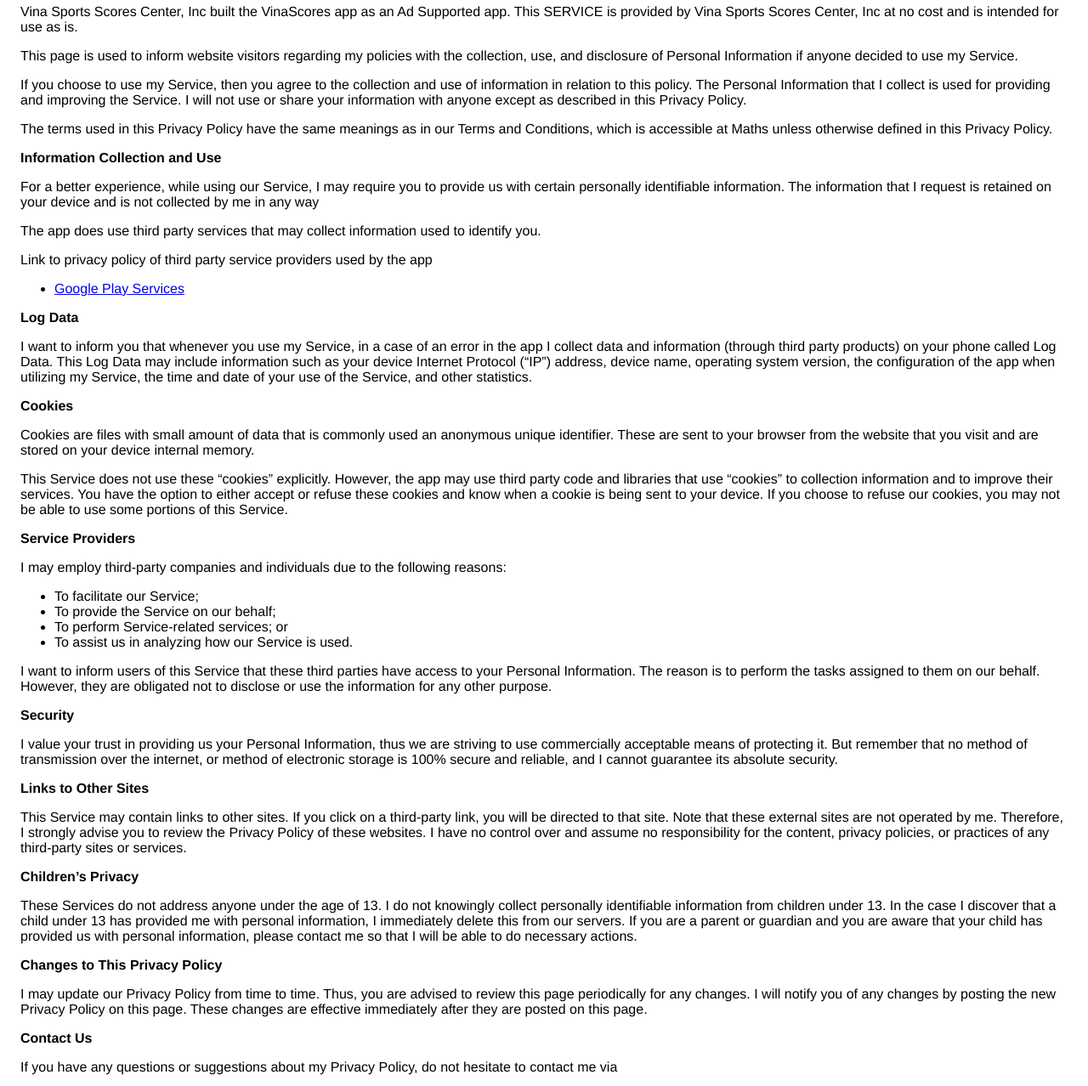
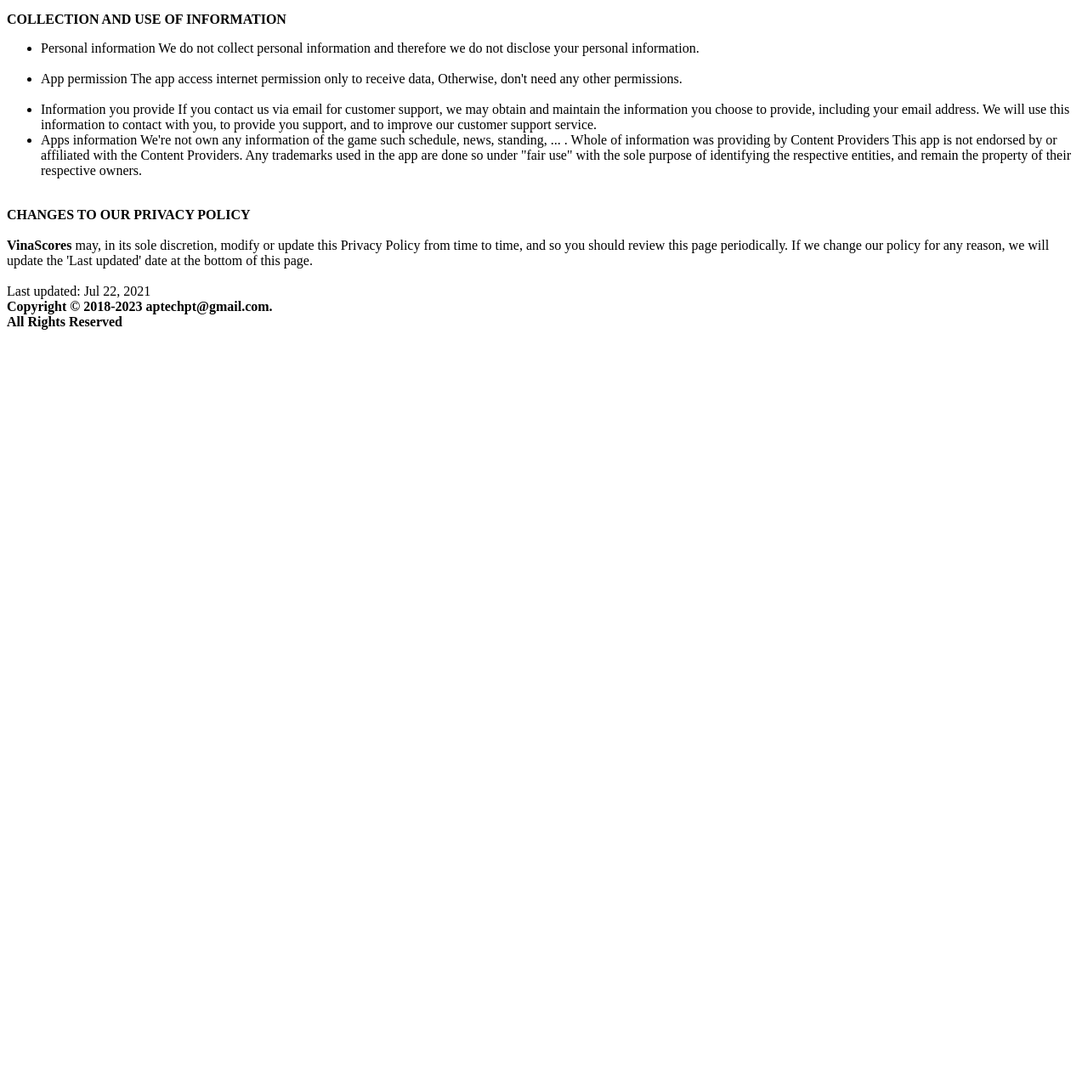
Before and after one commit to Altitechlab/flashlight.github.io, a plain HTML site: page index.html in a window 1280 px wide. Shown: the part 87-1365 px from the top of the page at 85% size. After the commit the page ends 800 px from the top, so only its background shows below. Drawn offline with Linux system fonts and the light colour scheme.

Commit message:
Update index.html

```diff
--- a/index.html
+++ b/index.html
@@ -1,45 +1,46 @@
-<!DOCTYPE html><html> <head> <meta charset="utf-8"> <meta name="viewport" content="width=device-width"> <title>Privacy Policy</title> <style>body{font-family: "Helvetica Neue", Helvetica, Arial, sans-serif; padding:1em;}</style></head> <body><h2>Privacy Policy</h2> <p> Vina Sports Scores Center, Inc built the VinaScores app as an Ad Supported app. This SERVICE is provided by Vina Sports Scores Center, Inc at no cost and is intended for use as is.
-                  </p> <p>This page is used to inform website visitors regarding my policies with the collection, use, and
-                    disclosure of Personal Information if anyone decided to use my Service.
-                  </p> <p>If you choose to use my Service, then you agree to the collection and use of information in relation
-                    to this policy. The Personal Information that I collect is used for providing and improving the
-                    Service. I will not use or share your information with anyone except as described
-                    in this Privacy Policy.
-                  </p> <p>The terms used in this Privacy Policy have the same meanings as in our Terms and Conditions, which is accessible
-                    at Maths unless otherwise defined in this Privacy Policy.
-                  </p> <p><strong>Information Collection and Use</strong></p> <p>For a better experience, while using our Service, I may require you to provide us with certain
-                    personally identifiable information. The information that I request is retained on your device and is not collected by me in any way
-                  </p> <p>The app does use third party services that may collect information used to identify you.</p> <div><p>Link to privacy policy of third party service providers used by the app </p> <ul><li><a href="https://www.google.com/policies/privacy/" target="_blank">Google Play Services</a></li> <!----> <!----> <!----></ul></div> <p><strong>Log Data</strong></p> <p> I want to inform you that whenever you use my Service, in a case of an
-                    error in the app I collect data and information (through third party products) on your phone
-                    called Log Data. This Log Data may include information such as your device Internet Protocol (“IP”) address,
-                    device name, operating system version, the configuration of the app when utilizing my Service,
-                    the time and date of your use of the Service, and other statistics.
-                  </p> <p><strong>Cookies</strong></p> <p>Cookies are files with small amount of data that is commonly used an anonymous unique identifier. These
-                    are sent to your browser from the website that you visit and are stored on your device internal memory.
-                  </p> <p>This Service does not use these “cookies” explicitly. However, the app may use third party code and libraries
-                    that use “cookies” to collection information and to improve their services. You have the option to either
-                    accept or refuse these cookies and know when a cookie is being sent to your device. If you choose to
-                    refuse our cookies, you may not be able to use some portions of this Service.
-                  </p> <p><strong>Service Providers</strong></p> <p> I may employ third-party companies and individuals due to the following reasons:</p> <ul><li>To facilitate our Service;</li> <li>To provide the Service on our behalf;</li> <li>To perform Service-related services; or</li> <li>To assist us in analyzing how our Service is used.</li></ul> <p> I want to inform users of this Service that these third parties have access to your
-                    Personal Information. The reason is to perform the tasks assigned to them on our behalf. However, they
-                    are obligated not to disclose or use the information for any other purpose.
-                  </p> <p><strong>Security</strong></p> <p> I value your trust in providing us your Personal Information, thus we are striving
-                    to use commercially acceptable means of protecting it. But remember that no method of transmission over
-                    the internet, or method of electronic storage is 100% secure and reliable, and I cannot guarantee
-                    its absolute security.
-                  </p> <p><strong>Links to Other Sites</strong></p> <p>This Service may contain links to other sites. If you click on a third-party link, you will be directed
-                    to that site. Note that these external sites are not operated by me. Therefore, I strongly
-                    advise you to review the Privacy Policy of these websites. I have no control over
-                    and assume no responsibility for the content, privacy policies, or practices of any third-party sites
-                    or services.
-                  </p> <p><strong>Children’s Privacy</strong></p> <p>These Services do not address anyone under the age of 13. I do not knowingly collect
-                    personally identifiable information from children under 13. In the case I discover that a child
-                    under 13 has provided me with personal information, I immediately delete this from
-                    our servers. If you are a parent or guardian and you are aware that your child has provided us with personal
-                    information, please contact me so that I will be able to do necessary actions.
-                  </p> <p><strong>Changes to This Privacy Policy</strong></p> <p> I may update our Privacy Policy from time to time. Thus, you are advised to review
-                    this page periodically for any changes. I will notify you of any changes by posting
-                    the new Privacy Policy on this page. These changes are effective immediately after they are posted on
-                    this page.
-                  </p> <p><strong>Contact Us</strong></p> <p>If you have any questions or suggestions about my Privacy Policy, do not hesitate to contact
-                    me via  <p><strong>email: math.centervn@gmail.com.</strong></p>
+<html>
+<head>
+	<title>Privacy Policy</title>
+</head>
+<body>
+<h4 align ="center">PRIVACY POLICY</h4>
+<div class="content">
+
+	This privacy policy designates how any information you give us while using our app (VinaScores) is used and protected.
+
+	<b>VinaScores</b> is strongly committed to protecting the privacy of its user. Our app and this website will never collect or share your personal information for any reason.
+	</br>
+	</br>
+	<strong>COLLECTION AND USE OF INFORMATION</strong>
+	<ul>
+		<li>Personal information
+			We do not collect personal information and therefore we do not disclose your personal information.</li></br>
+		<li>App permission
+			The app access internet permission only to receive data, Otherwise, don't need any other permissions.</li></br>
+		<li>Information you provide
+			If you contact us via email for customer support, we may obtain and maintain the information you choose to provide,
+			including your email address. We will use this information to contact with you,
+			to provide you support, and to improve our customer support service.</li>
+		<li>Apps information
+			We're not own any information of the game such schedule, news, standing, ... . Whole of information was providing by Content Providers
+			This app is not endorsed by or affiliated with the Content Providers.
+			Any trademarks used in the app are done so under "fair use" with the sole purpose of identifying the respective entities,
+			and remain the property of their respective owners.
+		</li>
+		</br>
+	</ul>
+	<strong>CHANGES TO OUR PRIVACY POLICY</strong>
+	</br>
+	</br>
+	<b>VinaScores</b> may, in its sole discretion, modify or update this Privacy Policy from time to time, and so you should review this page periodically.
+	If we change our policy for any reason, we will update the 'Last updated' date at the bottom of this page.
+	</br>
+	</br>
+	Last updated: Jul 22, 2021
+
+</div>
+<div class="bottom"><b>Copyright © 2018-2023 aptechpt@gmail.com.</b></div>
+<div class="bottom"><b>All Rights Reserved</b></div>
+</br>
+</body>
+</html>
```
